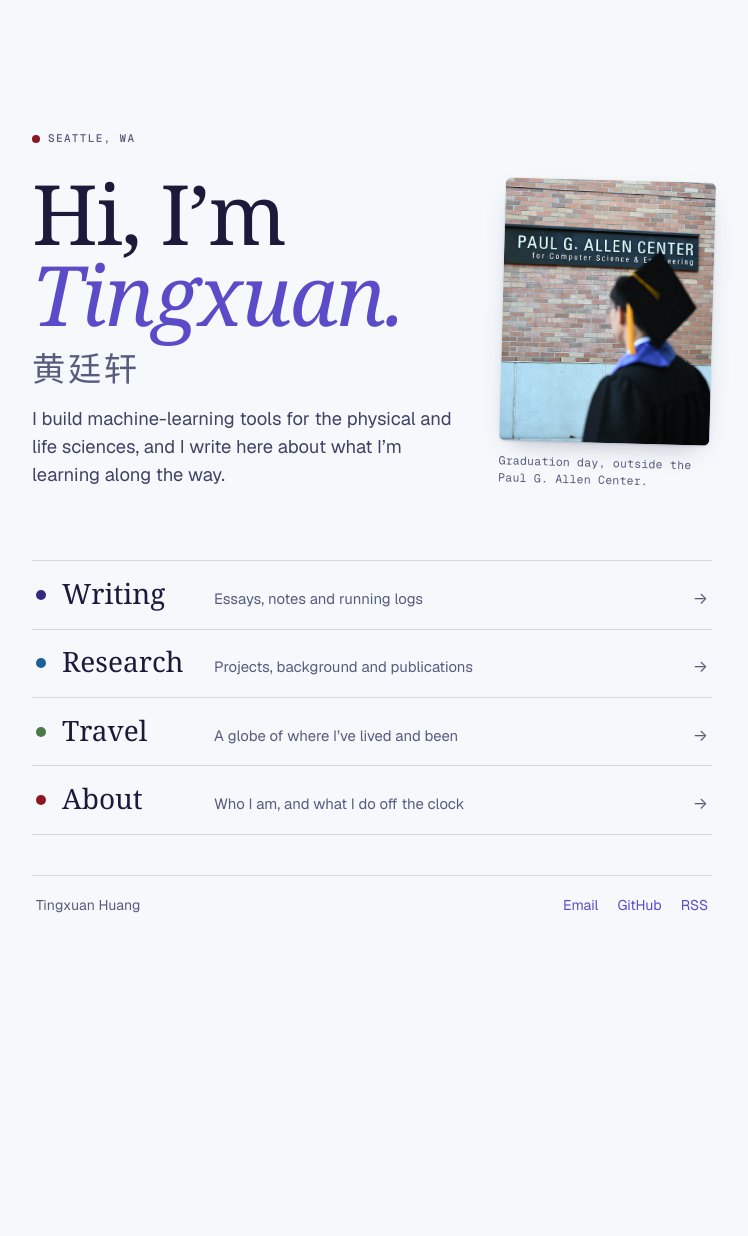
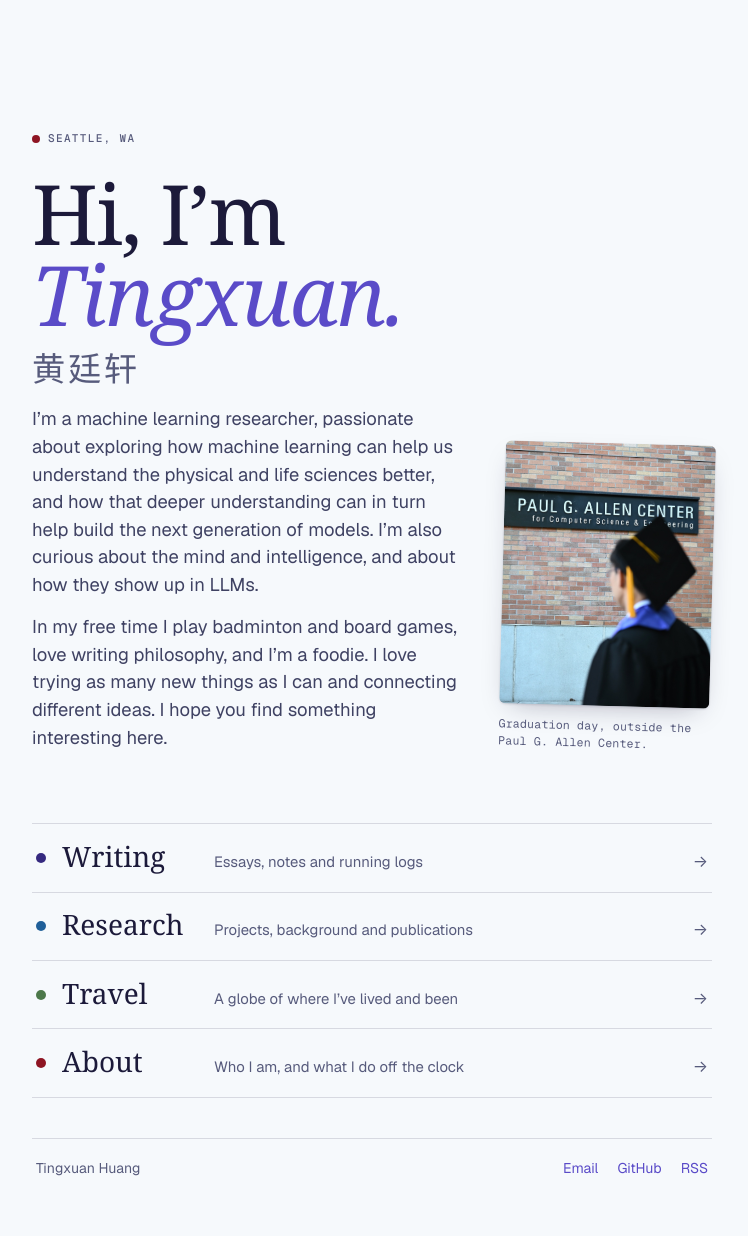
Before and after one commit to TingXuan-Huang/TingXuan-Huang.github.io, a Jekyll site: the page index.html, which Jekyll copies as it is, in a window 1280 px wide. Shown: the whole page, without its empty margins (268-1016 px from the left). Built offline with Jekyll 4.4.1, drawn with Linux system fonts in a browser that asks for light colours; some web fonts are replaced; before the commit the page ends 973 px from its top, so only the background shows below that.

Commit message:
Rewrite the home page introduction
Co-Authored-By: Claude Fable 5.2 <noreply@anthropic.com>

```diff
--- a/index.html
+++ b/index.html
@@ -18,7 +18,8 @@
       <div>
         <p class="label where">Seattle, WA</p>
         <h1>Hi, I&rsquo;m <em>Tingxuan.</em> <span class="zh-name" lang="zh-Hans">黄廷轩</span></h1>
-        <p class="intro">I build machine-learning tools for the physical and life sciences, and I write here about what I&rsquo;m learning along the way.</p>
+        <p class="intro">I&rsquo;m a machine learning researcher, passionate about exploring how machine learning can help us understand the physical and life sciences better, and how that deeper understanding can in turn help build the next generation of models. I&rsquo;m also curious about the mind and intelligence, and about how they show up in LLMs.</p>
+        <p class="intro">In my free time I play badminton and board games, love writing philosophy, and I&rsquo;m a foodie. I love trying as many new things as I can and connecting different ideas. I hope you find something interesting here.</p>
       </div>
       <!-- The front-page photo.
            Picture: a file named home.jpg (or .heic, .png) in site-photos, then
--- a/site.css
+++ b/site.css
@@ -176,6 +176,7 @@ h1,h2,h3{font-family:var(--font-display);font-weight:400;letter-spacing:-.01em;m
 .home h1 .zh-name{display:block;font-size:.4em;line-height:1;margin-top:.55em;}
 .prose .opening .zh-name{font-size:.82em;letter-spacing:0;color:var(--accent);}
 .home .intro{font-size:1.15rem;line-height:1.5;max-width:34rem;color:var(--ink-2);}
+.home .intro + .intro{margin-top:.9rem;}
 /* the front-page photo: a small print beside the greeting, its caption underneath */
 .home-top{display:grid;gap:2.2rem;}
 @media (min-width:640px){.home-top{grid-template-columns:minmax(0,1fr) 210px;align-items:end;gap:2.5rem;}}
```
